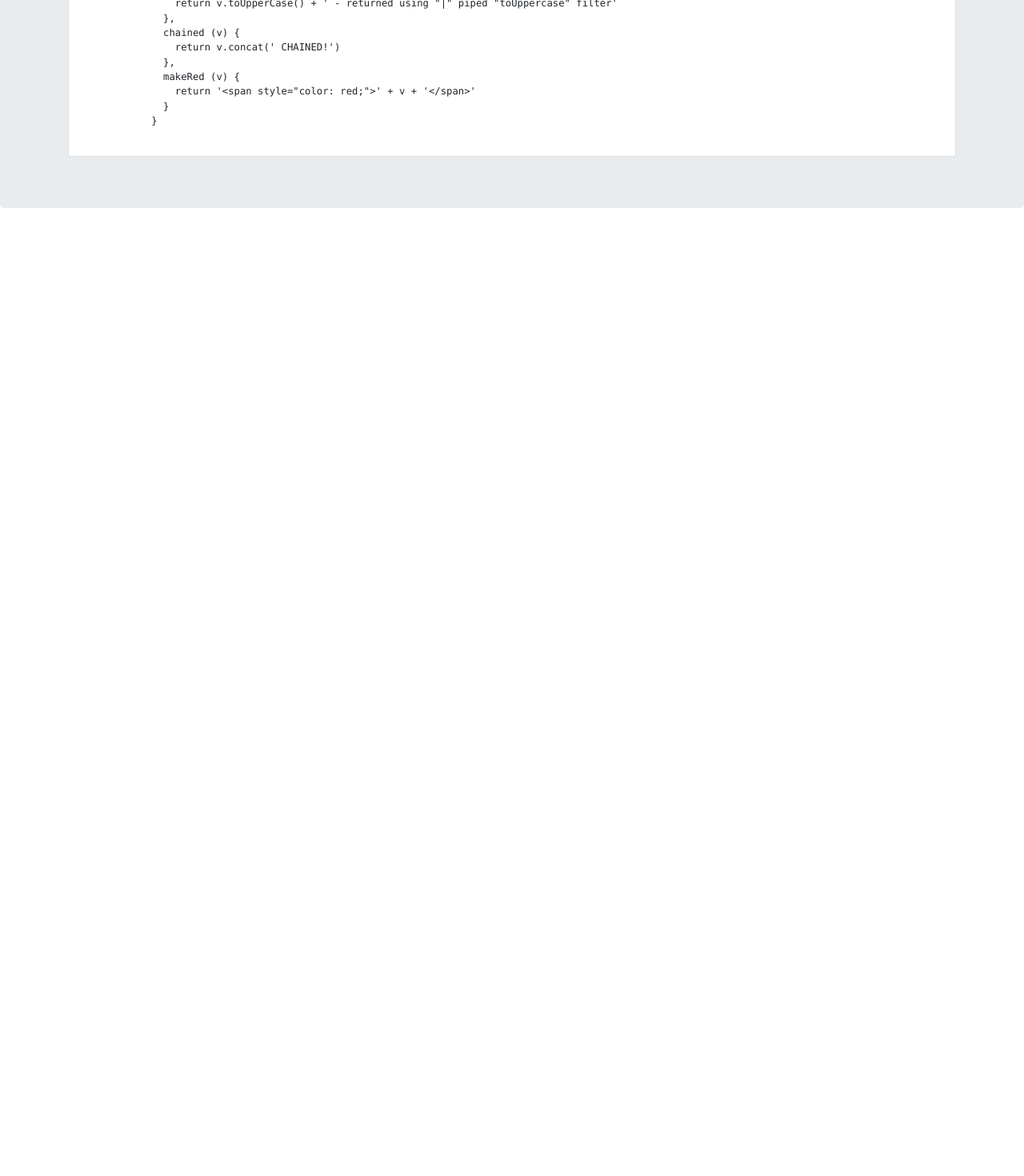
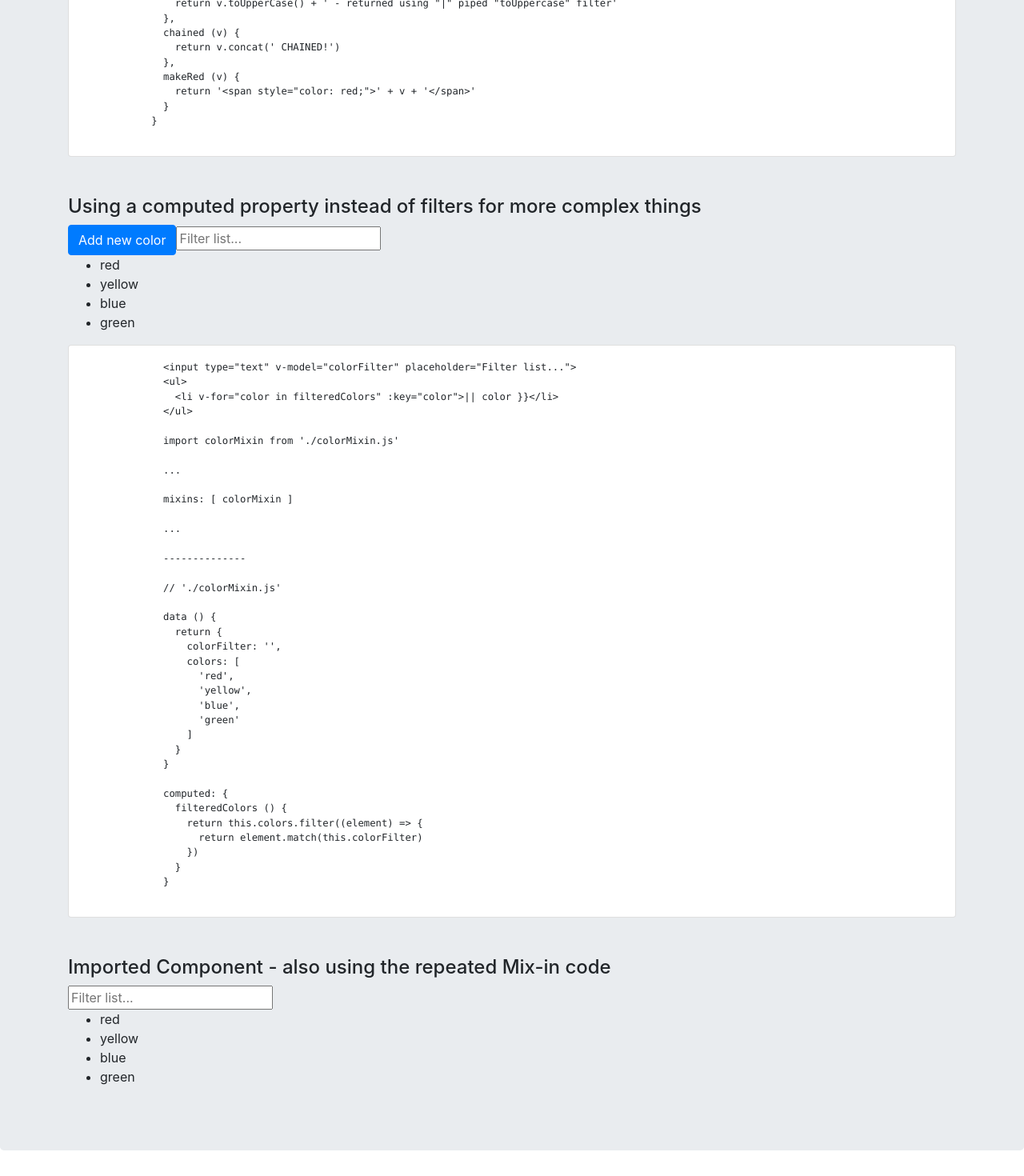
Before and after one commit to mattcc82/vue-cli-project, a Vue app: page / in a window 1280 px wide. Shown: the part 536-2006 px from the top of the page at 80% size. Before the commit the page ends 828 px from the top, so only its background shows below. Built offline with nearby package versions, Linux system fonts and the light colour scheme; the HTML template or start-up script is replaced by a standard one.

Commit message:
adding mixins and updating readme

```diff
--- a/src/App.vue
+++ b/src/App.vue
@@ -32,6 +32,59 @@
                 }
               }
             </pre></code>
+            <br><br>
+            <h4>Using a computed property instead of filters for more complex things</h4>
+            <button @click="colors.push(colorFilter)" class="btn btn-primary">
+              Add new color
+            </button>
+            <input type="text" v-model="colorFilter" placeholder="Filter list...">
+            <ul>
+              <li v-for="color in filteredColors" :key="color">{{ color }}</li>
+            </ul>
+            <code class="card">
+              <pre>
+
+                &lt;input type="text" v-model="colorFilter" placeholder="Filter list..."&gt;
+                &lt;ul&gt;
+                  &lt;li v-for="color in filteredColors" :key="color"&gt;&#124;&#124; color &#125;&#125;&lt;/li&gt;
+                &lt;/ul&gt;
+
+                import colorMixin from './colorMixin.js'
+
+                ...
+
+                mixins: [ colorMixin ]
+
+                ...
+
+                --------------
+
+                // './colorMixin.js'
+
+                data () {
+                  return {
+                    colorFilter: '',
+                    colors: [
+                      'red',
+                      'yellow',
+                      'blue',
+                      'green'
+                    ]
+                  }
+                }
+
+                computed: {
+                  filteredColors () {
+                    return this.colors.filter((element) => {
+                      return element.match(this.colorFilter)
+                    })
+                  }
+                }
+              </pre>
+            </code>
+            <br><br>
+            <h4>Imported Component - also using the repeated Mix-in code</h4>
+            <my-list></my-list>
           </div>
         </div>
       </div>
@@ -40,13 +93,22 @@
 </template>
 
 <script>
+import List from './List.vue'
+import colorMixin from './colorMixin.js'
+
 export default {
   name: 'app',
+  components: {
+    'my-list': List
+  },
   data () {
     return {
       text: 'Hi, I am some text'
     }
   },
+  mixins: [
+    colorMixin
+  ],
   filters: {
     toLowercase (v) {
       return v.toLowerCase() + ' - returned using "|" piped "toLowercase" filter'
@@ -60,6 +122,9 @@ export default {
     makeRed (v) {
       return '<span style="color: red;">' + v + '</span>'
     }
+  },
+  created () {
+    console.log('Created hook from the main App instance')
   }
 }
 </script>
--- /dev/null
+++ b/src/List.vue
@@ -0,0 +1,26 @@
+<template>
+  <div>
+    <input type="text" v-model="colorFilter" placeholder="Filter list...">
+    <ul>
+      <li v-for="color in filteredColors" :key="color">{{ color }}</li>
+    </ul>
+  </div>
+</template>
+
+<script>
+import colorMixin from './colorMixin.js'
+
+export default {
+  name: 'list',
+  mixins: [
+    colorMixin
+  ],
+  created () {
+    console.log('Created hook from the List component')
+  }
+}
+</script>
+
+<style lang="scss">
+
+</style>
--- /dev/null
+++ b/src/colorMixin.js
@@ -0,0 +1,25 @@
+const colorMixin = {
+  data () {
+    return {
+      colorFilter: '',
+      colors: [
+        'red',
+        'yellow',
+        'blue',
+        'green'
+      ]
+    }
+  },
+  computed: {
+    filteredColors () {
+      return this.colors.filter((element) => {
+        return element.match(this.colorFilter)
+      })
+    }
+  },
+  created () {
+    console.log('Created hook from the mixin')
+  }
+}
+
+export default colorMixin
--- a/src/main.js
+++ b/src/main.js
@@ -2,6 +2,12 @@ import Vue from 'vue'
 import App from './App.vue'
 import 'bootstrap/dist/css/bootstrap.css'
 import 'bootstrap-vue/dist/bootstrap-vue.css'
+
+Vue.mixin({
+  created () {
+    console.log('Global Mixin created lifecycle hook')
+  }
+})
 
 new Vue({ // eslint-disable-line no-new
   el: '#app',
```
Also changed, not shown: 1 other file (tests, documents, lock files or other folders).
